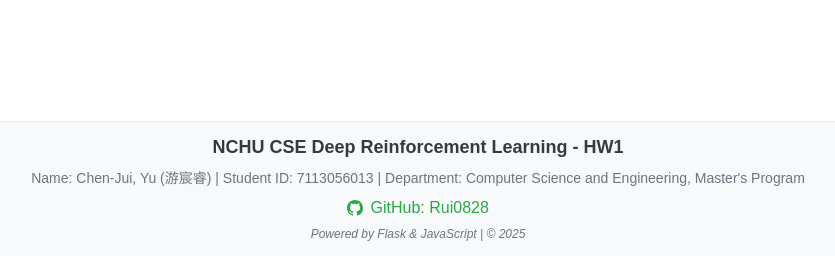
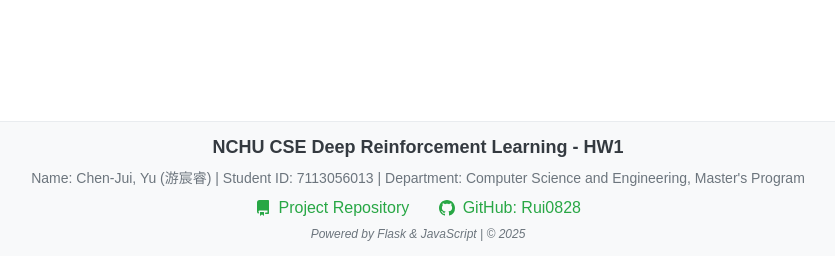
Before and after one commit to Rui0828/Grid-World-DRL, a Flask app: page / in a window 1280 px wide. Shown: the part 530-800 px from the top of the page, without its empty margins (237-1072 px from the left). Run offline with Flask 2, Linux system fonts and the light colour scheme.

Commit message:
修前端

```diff
--- a/static/css/styles.css
+++ b/static/css/styles.css
@@ -207,6 +207,13 @@ footer {
 }
 
 .footer-github {
+    margin-top: 0;
+}
+
+.github-links-container {
+    display: flex;
+    justify-content: center;
+    gap: 30px;
     margin-top: 10px;
 }
 
--- a/templates/index.html
+++ b/templates/index.html
@@ -48,6 +48,17 @@
             <div class="footer-info">
                 Name: Chen-Jui, Yu (游宸睿) | Student ID: 7113056013 | Department: Computer Science and Engineering, Master's Program
             </div>
+
+            <!-- Replace the two separate footer-github divs with a container -->
+            <div class="github-links-container">
+                <div class="footer-github">
+                    <a href="https://github.com/Rui0828/Grid-World-DRL-hw1" target="_blank">
+                        <svg xmlns="http://www.w3.org/2000/svg" width="16" height="16" fill="currentColor" viewBox="0 0 16 16" style="vertical-align: text-bottom; margin-right: 3px;">
+                            <path d="M2 2.5A2.5 2.5 0 014.5 0h8.75a.75.75 0 01.75.75v12.5a.75.75 0 01-.75.75h-2.5a.75.75 0 110-1.5h1.75v-2h-8a1 1 0 00-.714 1.7.75.75 0 01-1.072 1.05A2.495 2.495 0 012 11.5v-9zm10.5-1V9h-8c-.356 0-.694.074-1 .208V2.5a1 1 0 011-1h8zM5 12.25v3.25a.25.25 0 00.4.2l1.45-1.087a.25.25 0 01.3 0L8.6 15.7a.25.25 0 00.4-.2v-3.25a.25.25 0 00-.25-.25h-3.5a.25.25 0 00-.25.25z"/>
+                        </svg>
+                        Project Repository
+                    </a>
+                </div>
                 <div class="footer-github">
                     <a href="https://github.com/Rui0828" target="_blank">
                         <svg xmlns="http://www.w3.org/2000/svg" width="16" height="16" fill="currentColor" viewBox="0 0 16 16" style="vertical-align: text-bottom; margin-right: 3px;">
@@ -56,6 +67,8 @@
                         GitHub: Rui0828
                     </a>
                 </div>
+            </div>
+
             <div class="footer-powered">
                 Powered by Flask & JavaScript | &copy; 2025
             </div>
```
Lines whose indentation alone changed are shown as unchanged.
